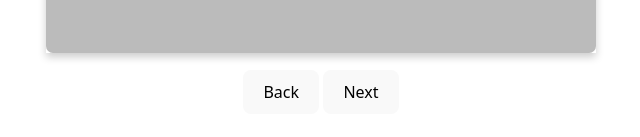
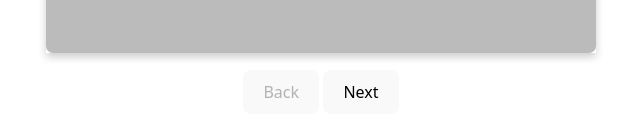
Before and after one commit to AlameenW/Quizzlet, a React (Vite) app: page / in a window 1280 px wide. Shown: the part 593-730 px from the top of the page, without its empty margins (319-959 px from the left). Built offline with nearby package versions, Linux system fonts and the light colour scheme.

Commit message:
Disable button logic added

```diff
--- a/src/App.jsx
+++ b/src/App.jsx
@@ -6,7 +6,7 @@ function App() {
   const [activeCard, setActiveCard] = useState(0);
   const handleNext = () => {
     let nextCard;
-    if (activeCard == questions.length - 1) setActiveCard(0);
+    if (activeCard == questions.length - 1) return;
     else {
       nextCard = activeCard + 1;
       setActiveCard(nextCard);
@@ -14,7 +14,7 @@ function App() {
   };
   const handleBack = () => {
     let prevCard;
-    if (activeCard == 0) setActiveCard(questions.length - 1);
+    if (activeCard == 0) return;
     else {
       prevCard = activeCard - 1;
       setActiveCard(prevCard);
@@ -27,17 +27,25 @@ function App() {
       <p>Number of cards: {questions.length}</p>
 
       <QuizCard
-        key = {activeCard}
+        key={activeCard}
         question={questions[activeCard].question}
         answer={questions[activeCard].answer}
         category={questions[activeCard].category}
       ></QuizCard>
 
       <div className="button-container">
-        <button className="forward-button" onClick={handleBack}>
+        <button
+          className="back-button"
+          onClick={handleBack}
+          disabled={activeCard == 0? true: false}
+        >
           Back
         </button>
-        <button className="back-button" onClick={handleNext}>
+        <button
+          className="forward-button"
+          onClick={handleNext}
+          disabled={activeCard == questions.length-1? true: false}
+        >
           Next
         </button>
       </div>
```
